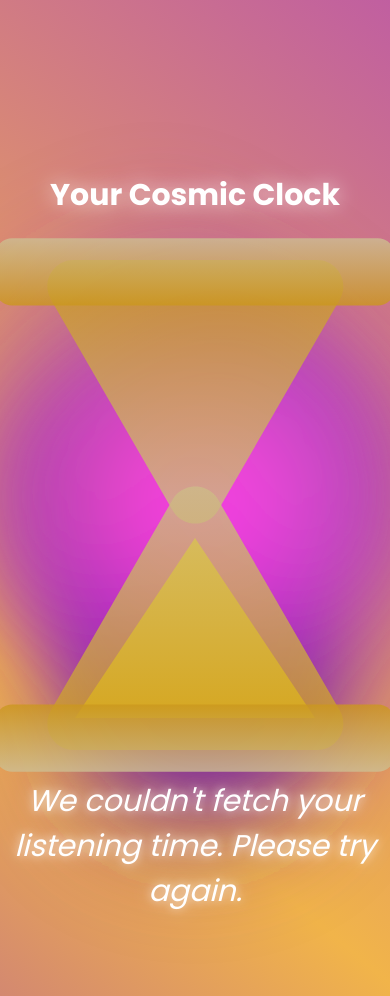
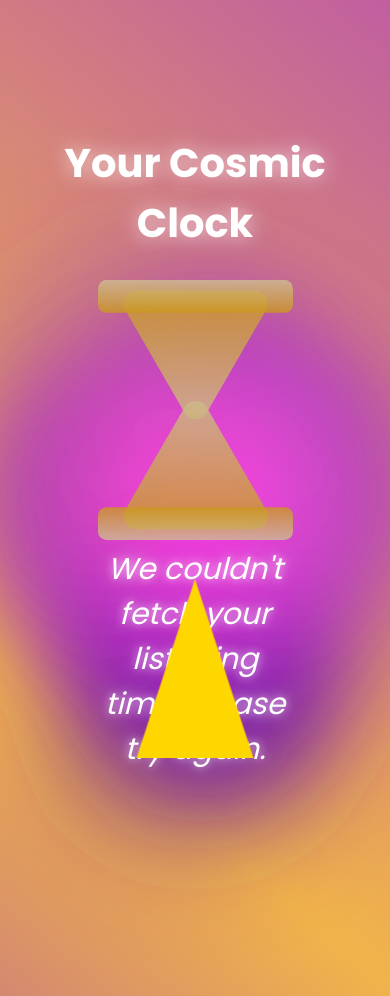
Before and after one commit to akanezilla/spotify-wrapper, a Django app: template templates/LightMode/listening_minutes.html in a window 390 px wide. Run offline with Django 5.2, Linux system fonts and the light colour scheme; the template is opened without the code that fills it, so the values that code supplies are empty.

Commit message:
commiting language

```diff
--- a/spotify/urls.py
+++ b/spotify/urls.py
@@ -14,7 +14,7 @@ urlpatterns = [
     path('memorable-moment/', views.memorable_moment_view, name='memorable_moment'),
     path('RainbowMode/top_5_songs/', views.top_tracks_view, name='top_5_songsRB'),
     path('RainbowMode/top_artists/', views.top_artists_view, name='top_artistsRB'),
-    path('type_of_listener/', views.listener_type_view, name='listener_typeRB'),
+    path('RainbowMode/type_of_listener/', views.listener_type_view, name='listener_typeRB'),
     path('', views.home_view, name='home'),
     path('top-genres/', views.top_genre_view, name='top_genres'),
     path('home/', views.home_view, name='home'),
--- a/spotify/views.py
+++ b/spotify/views.py
@@ -15,9 +15,6 @@ from django.http import JsonResponse
 from .models import SavedWrap
 from django.contrib.auth.decorators import login_required
 from collections import Counter
-
-import json
-
 
 
 
--- a/templates/LightMode/listening_minutes.html
+++ b/templates/LightMode/listening_minutes.html
@@ -8,10 +8,10 @@
     <title>Light Mode Minutes</title>
     <link href="https://fonts.googleapis.com/css2?family=Poppins:wght@400;700&display=swap" rel="stylesheet">
     <style>
-        html, body {
+           html, body {
             margin: 0;
             padding: 0;
-            overflow: hidden; /* Prevent scrolling */
+            overflow: hidden;
             font-family: 'Poppins', Arial, sans-serif;
         }
 
@@ -33,8 +33,8 @@
         }
 
         .gradient-bg {
-            width: 100vw;
-            height: 100vh;
+            width: 100%;
+            height: 100%;
             position: fixed;
             top: 0;
             left: 0;
@@ -69,7 +69,7 @@
         }
 
         h1 {
-            font-size: 50px;
+            font-size: 4rem;  /* Use rem instead of px */
             text-shadow: 0 0 20px rgba(255, 255, 255, 0.7);
             margin-top: 20px;
         }
@@ -77,6 +77,8 @@
         img {
             position: relative;
             z-index: 1001;
+            max-width: 100%;  /* Ensure it doesn't overflow */
+            height: auto;
         }
 
         /* Floating Effects */
@@ -142,7 +144,6 @@
             animation: moveInCircle 30s ease infinite;
         }
 
-
         @keyframes moveVertical {
             0% {
                 transform: translateY(-50%);
@@ -180,69 +181,66 @@
         }
 
         .gradient-bg {
-            background-size: 200% 200%; /* Adjust for smaller screens */
+            background-size: 200% 200%;
         }
 
         @media (max-width: 768px) {
             .gradient-bg {
-                background-size: 300% 300%; /* Smaller adjustments for mobile */
+                background-size: 300% 300%;
             }
 
             h1 {
-                font-size: 30px; /* Reduce size for smaller screens */
+                font-size: 2.5rem; /* Adjusted for smaller screens */
             }
 
             .hourglass-container {
-                width: 80%; /* Make the hourglass smaller for mobile */
+                width: 80%;
+                max-width: 400px; /* Limit width on mobile */
             }
 
             #hourglass {
-                max-width: 300px; /* Limit the size for smaller devices */
+                width: 100%;
+                height: auto;
             }
         }
 
-
         .hourglass-container {
             position: relative;
-            width: 400px; /* Increase width */
-            height: 600px; /* Increase height */
+            width: 50vw;  /* Use viewport width for responsive sizing */
+            height: 60vh;  /* Use viewport height for responsive sizing */
             margin: 0 auto;
             max-width: 400px;
         }
 
         #hourglass {
-            width: 100%; /* Make sure it fills the container */
-            height: auto; /* Maintain aspect ratio */
-            position: relative;
-            z-index: 2;
-            max-width: 400px;
+            width: 100%;
+            height: auto;
         }
 
         .sand-container {
             position: absolute;
             left: 50%;
             transform: translateX(-50%);
-            width: 60%; /* Adjust based on your hourglass image */
+            width: 60%;
             overflow: hidden;
         }
 
-
         .sand-container.top {
-            top: 10%; /* Adjust based on your hourglass image */
-            height: 35%; /* Adjust based on your hourglass image */
-            clip-path: polygon(0% 0%, 100% 0%, 50% 100%); /* Triangle shape */
+            top: 10%;
+            height: 35%;
+            clip-path: polygon(0% 0%, 100% 0%, 50% 100%);
         }
 
         .sand-container.bottom {
-            top: 50%; /* Starts where the top ends */
-            height: 30%; /* Adjust based on your hourglass image */
-            clip-path: polygon(0% 100%, 100% 100%, 50% 0%); /* Inverted triangle shape */
+            top: 50%;
+            height: 30%;
+            clip-path: polygon(0% 100%, 100% 100%, 50% 0%);
         }
 
         .sand {
             width: 100%;
             height: 100%;
-            background: #FFD700; /* Sand color */
+            background: #FFD700;
         }
 
         .sand-container.top .sand {
@@ -273,7 +271,7 @@
         }
 
         #listening-time {
-            font-size: 30px;
+            font-size: 1.5rem;
             margin-top: 5px;
             opacity: 0;
             transition: opacity 1s ease-in-out;
--- a/templates/LightMode/top_5_songs.html
+++ b/templates/LightMode/top_5_songs.html
@@ -26,7 +26,7 @@
             --rebecca-purple: #732894ff;
             --hunyadi-yellow: #F1B44Aff;
             --purpureus: #9B35BAff;
-            --mulberry: #C05EA1ff;
+            --mulberry: rgb(217, 147, 199);
             --lavender-floral: #CA85DFff;
         }
 
```
Also changed, not shown: templates/home/account.html (+8 -22 lines), locale/es/LC_MESSAGES/django.po, locale/fr/LC_MESSAGES/django.po, 2 other files.
